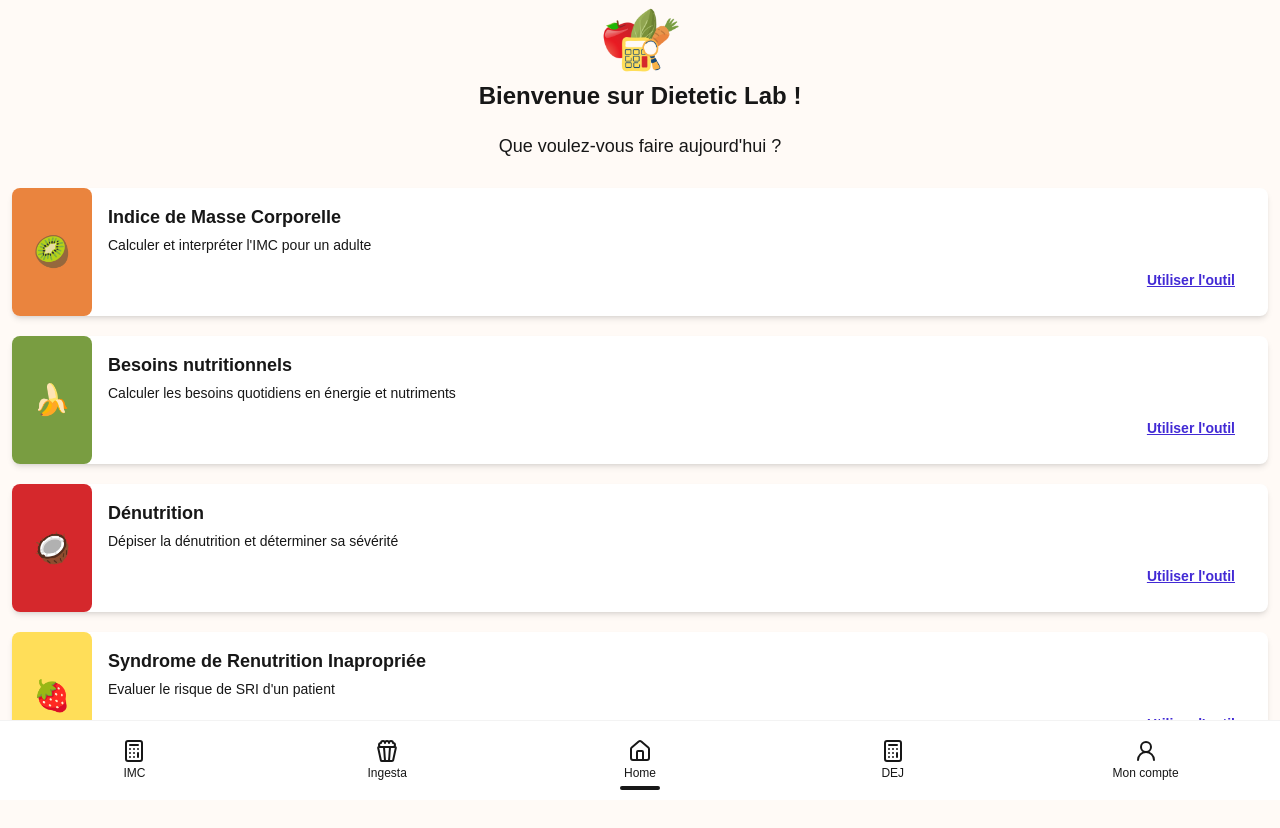
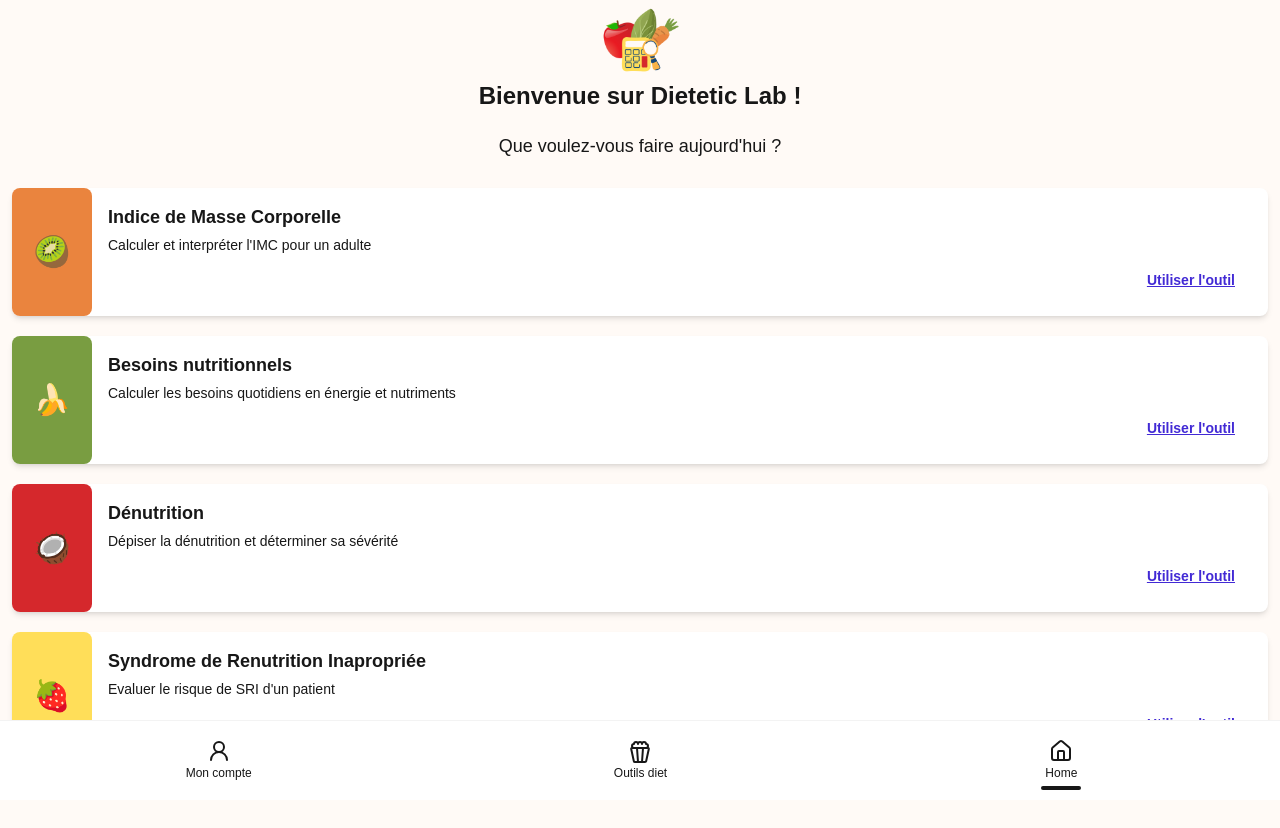
Before and after one commit to Edwige08/dietetic_lab_front, a Next.js app: page / in a window 1280 px wide. Shown: the top 828 px of the page. Built offline with nearby package versions, Linux system fonts and the light colour scheme.

Commit message:
update: dock adding a Drawer

```diff
--- a/src/components/Dock.tsx
+++ b/src/components/Dock.tsx
@@ -1,6 +1,7 @@
 'use client'
 
-import { Calculator, House, Popcorn, UserRound } from "lucide-react"
+import { House, Popcorn, UserRound } from "lucide-react"
+import Link from "next/link";
 import { useRouter, usePathname } from "next/navigation";
 
 export default function Dock() {
@@ -12,30 +13,56 @@ export default function Dock() {
     }
     return (
         <div className="dock dock-xl bg-white">
-            <button className={pathname === "/imc" ? "dock-active" : ""} onClick={() => handleNavigation('/imc')}>
-                <Calculator />
-                <span className="dock-label">IMC</span>
+
+            <button onClick={() => handleNavigation('/')}>
+                <UserRound />
+                <span className="dock-label">Mon compte</span>
             </button>
 
-            <button onClick={() => handleNavigation('/')}>
+            <div className="drawer">
+                <input id="my-drawer" type="checkbox" className="drawer-toggle" />
+                <div className="drawer-content">
+                    <label htmlFor="my-drawer" className="drawer-button flex flex-col justify-center items-center">
+                        <Popcorn />
+                        <span className="dock-label">Outils diet</span>
+                    </label>
+                </div>
+                <div className="drawer-side">
+                    <label htmlFor="my-drawer" aria-label="close sidebar" className="drawer-overlay"></label>
+                    <div className="menu bg-base-200 text-base-content h-full w-60 p-4 justify-between bg-white text-black">
+                        <div>
+                            <p className="text-xl underline mb-3">Les outils disponibles :</p>
+                            <ul className="flex flex-col gap-2">
+                                <li className="flex justify-center border bg-(--orangeLightColor) rounded-xl h-12 shadow-md"><Link href="/imc" className="text-lg">🥝 Calcul IMC</Link></li>
+                                <li className="flex justify-center border bg-(--greenLightColor) rounded-xl h-12 shadow-md"><Link href="/dej" className="text-lg">🍌 Calcul DEJ</Link></li>
+                                <li className="flex justify-center border bg-(--redLightColor) rounded-xl h-12 shadow-md"><Link href="/undernutrition" className="text-lg">🥥 Eval dénutrition</Link></li>
+                                <li className="flex justify-center border bg-(--yellowLightColor) rounded-xl h-12 shadow-md"><Link href="/sri" className="text-lg">🍓 Evaluation SRI</Link></li>
+                                <li className="flex justify-center border bg-(--grayMediumColor) rounded-xl h-12 shadow-md"><Link href="/ingesta" className="text-lg">🍇 Calcul Ingesta</Link></li>
+                            </ul>
+                        </div>
+                        <ul className="text-end">
+                            <li><Link href="/about" className="text-md">A propos</Link></li>
+                            <li><Link href="/" className="text-md">Vos retours</Link></li>
+                            <li><Link href="/" className="text-md">Mentions légales</Link></li>
+                        </ul>
+                    </div>
+                </div>
+            </div>
+            {/* <button onClick={() => handleNavigation('/')}>
                 <Popcorn />
-                <span className="dock-label">Ingesta</span>
-            </button>
+                <span className="dock-label">Outils diet</span>
+            </button> */}
 
             <button className={pathname === "/" ? "dock-active" : ""} onClick={() => handleNavigation('/')}>
                 <House />
                 <span className="dock-label">Home</span>
             </button>
 
-            <button className={pathname === "/dej" ? "dock-active" : ""} onClick={() => handleNavigation('/dej')}>
+            {/* <button className={pathname === "/dej" ? "dock-active" : ""} onClick={() => handleNavigation('/dej')}>
                 <Calculator />
                 <span className="dock-label">DEJ</span>
-            </button>
+            </button> */}
 
-            <button onClick={() => handleNavigation('/')}>
-                <UserRound />
-                <span className="dock-label">Mon compte</span>
-            </button>
         </div>
     )
 }
```
